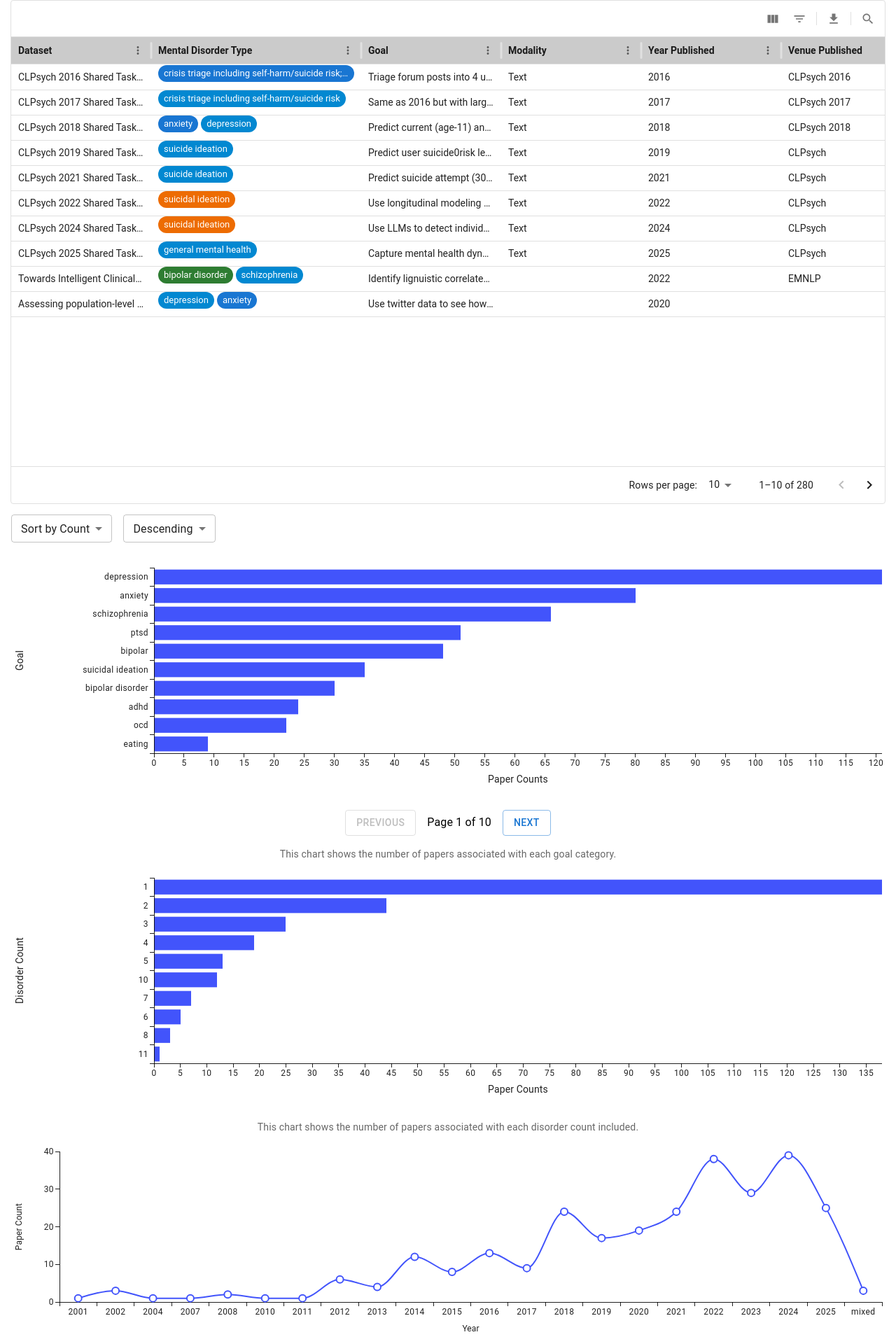
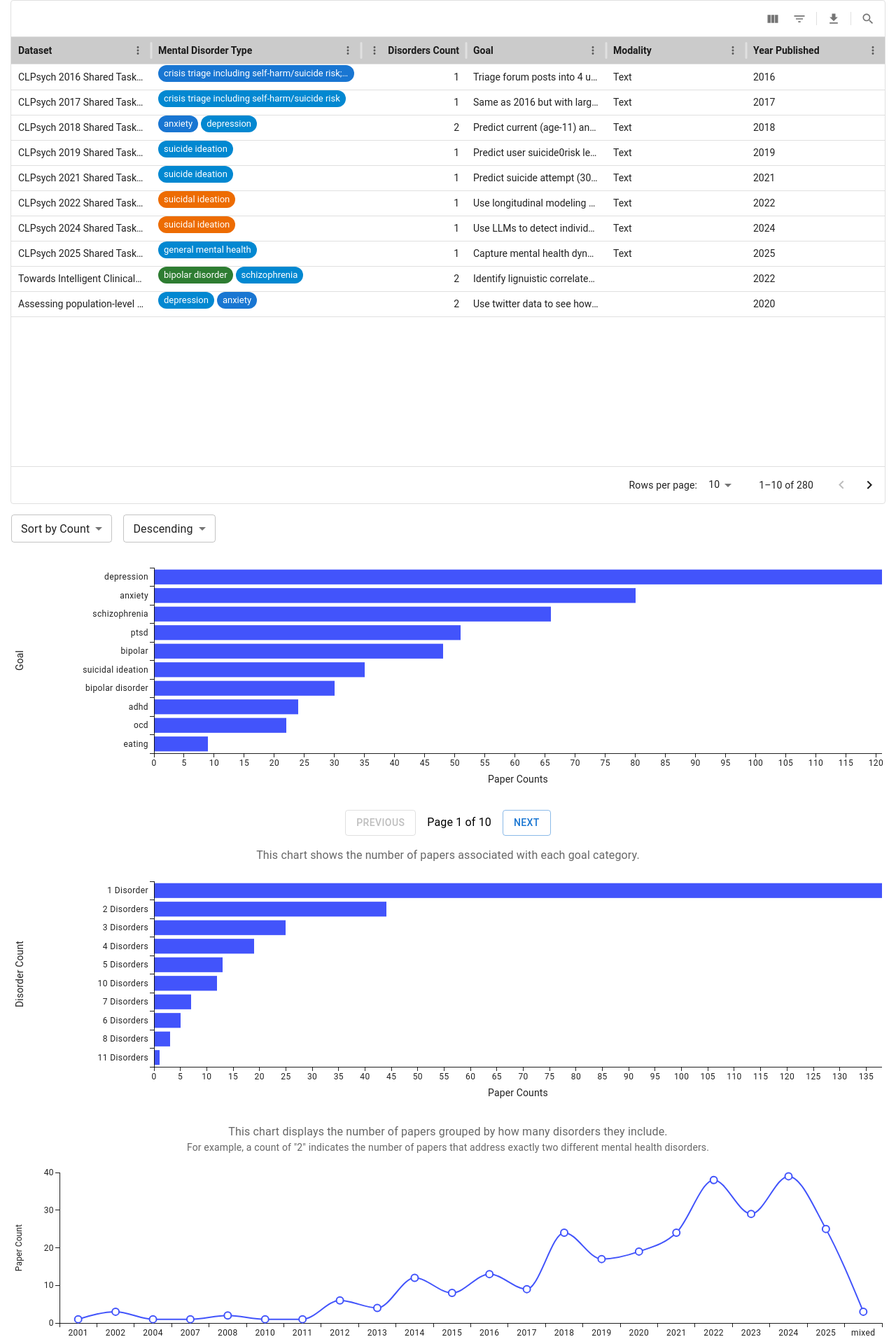
Before and after one commit to ZiweiG/mental-health-datasets-resources-review, a React (Create React App) app: page / in a window 1280 px wide. Shown: the part 85-2005 px from the top of the page at 70% size. Built offline with nearby package versions, Linux system fonts and the light colour scheme.

Commit message:
changing second graph's title and explanation added a mental disorder count column for testing

```diff
--- a/src/App.tsx
+++ b/src/App.tsx
@@ -36,10 +36,16 @@ function App() {
   })
 
   const dataTableFunc = (data: any) => {
-    const cols: GridColDef[] = Object.keys(data[0])
-    .filter((key) => !["Cited by", "Turn of Spans"].includes(key))
-    .map((key) => {
-      // Special rendering for "Mental Disorder Type"
+    let keys = Object.keys(data[0])
+      .filter((key) => !["Cited by", "Turn of Spans"].includes(key));
+
+    // Insert Disorders Count column after Mental Disorder Type
+    const disorderTypeIdx = keys.indexOf("Mental Disorder Type");
+    if (disorderTypeIdx !== -1) {
+      keys.splice(disorderTypeIdx + 1, 0, "Disorders Count");
+    }
+
+    const cols: GridColDef[] = keys.map((key) => {
       if (key === "Mental Disorder Type") {
         return {
           field: key,
@@ -55,7 +61,6 @@ function App() {
                 style={{ marginRight: 4 }}
               />
             ));
-
             return (
               <div
                 style={{
@@ -71,7 +76,14 @@ function App() {
           },
         };
       }
-
+      if (key === "Disorders Count") {
+        return {
+          field: key,
+          headerName: key,
+          width: 150,
+          type: 'number',
+        };
+      }
       return {
         field: key,
         headerName: key,
@@ -84,7 +96,11 @@ function App() {
       cols: cols,
     }));
 
-    const rowsWithId: GridRowsProp[] = data.map((row: any, index: any) => ({ id: index + 1, ...row }));
+    // Add Disorders Count to each row
+    const rowsWithId: GridRowsProp[] = data.map((row: any, index: any) => {
+      const disorderCount = parseDisorders(row["Mental Disorder Type"] || "").length;
+      return { id: index + 1, ...row, "Disorders Count": disorderCount };
+    });
     setDataTable((prev) => ({
       ...prev,
       rows: rowsWithId,
@@ -130,7 +146,7 @@ function App() {
       .map((k) => parseInt(k))
       .sort((a, b) => a - b);
 
-    const labels = sortedCounts.map((n) => `${n}`);
+    const labels = sortedCounts.map((n) => `${n} Disorder${n > 1 ? "s" : ""}`);
     const counts = sortedCounts.map((n) => countBuckets[n]);
 
     setDataForDisorderCountChart((prev: any) => ({
--- a/src/Charts/DisorderCountChart.tsx
+++ b/src/Charts/DisorderCountChart.tsx
@@ -103,13 +103,17 @@ export default function DisorderCountChart({ x, y }: any) {
       </Box> */}
 
       <Typography
-        variant="body2"
+        variant="body1"
         align="center"
         color="textSecondary"
         gutterBottom
         sx={{ mt: 2 }}
       >
-        This chart shows the number of papers associated with each disorder count included.
+        This chart displays the number of papers grouped by how many disorders they include.
+        <br/>
+        <Typography variant="body2" align="center" color="textSecondary" gutterBottom>
+          For example, a count of "2" indicates the number of papers that address exactly two different mental health disorders.
+        </Typography>
       </Typography>
     </Box>
   );
--- a/src/Charts/GoalChart.tsx
+++ b/src/Charts/GoalChart.tsx
@@ -103,7 +103,7 @@ export default function GoalChart({ x, y }: any) {
       </Box>
 
       <Typography
-        variant="body2"
+        variant="body1"
         align="center"
         color="textSecondary"
         gutterBottom
--- a/src/Charts/YearGraph.tsx
+++ b/src/Charts/YearGraph.tsx
@@ -24,9 +24,9 @@ export default function YearGraph({x, y}: any){
             ]}
             height={300}
         />
-        <Typography variant="body2" align="center" color="textSecondary" gutterBottom>
-        This graph shows the number of papers associated with each year.
-      </Typography>
+        <Typography variant="body1" align="center" color="textSecondary" gutterBottom>
+            This graph shows the number of papers associated with each year.
+        </Typography>
       </Box>
     )
 }
```
